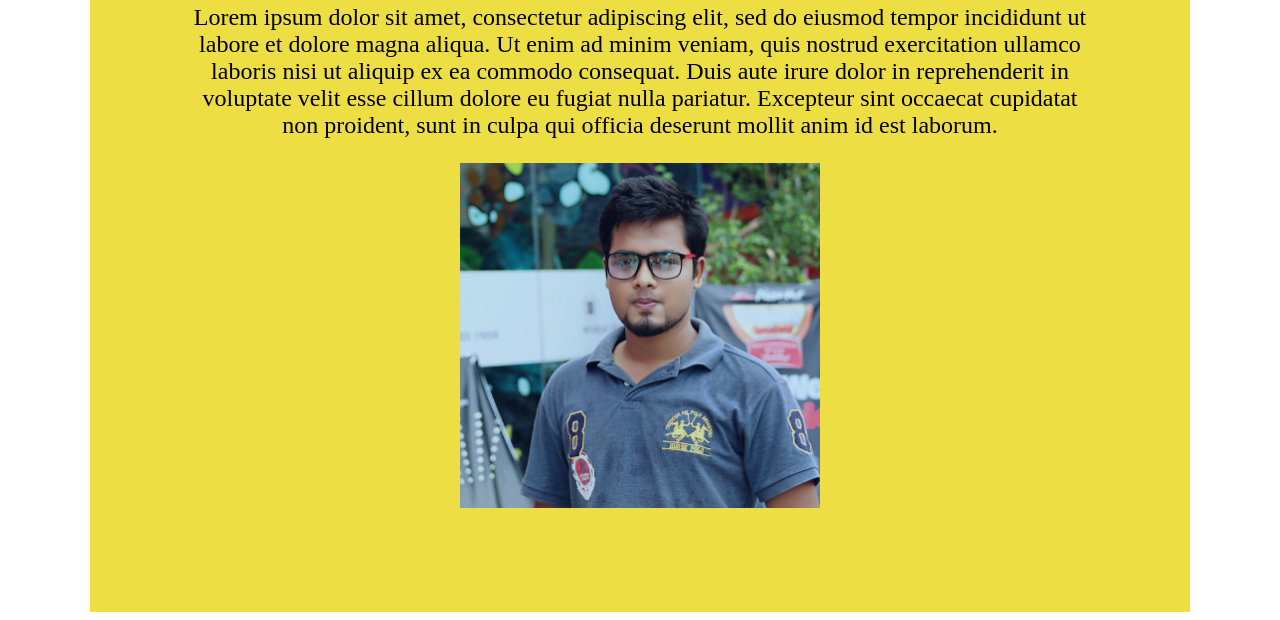
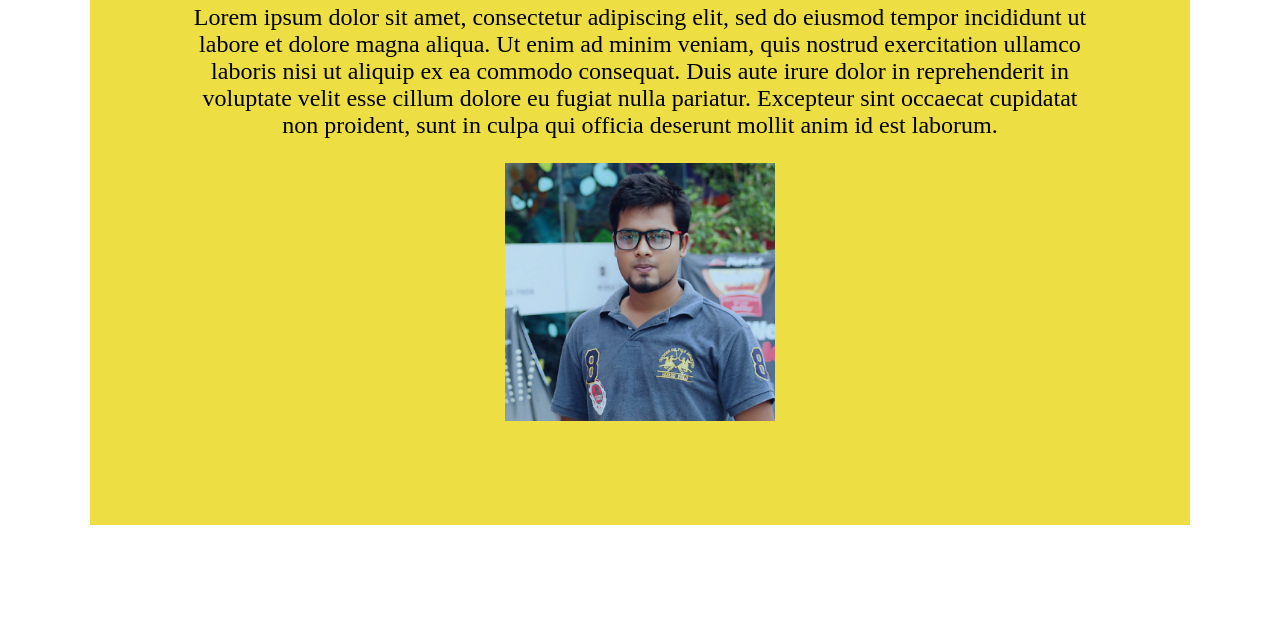
Before and after one commit to mosaddek323/myfirstwebsite, a plain HTML site: page index.html in a window 1280 px wide. Shown: the part 239-859 px from the top of the page. After the commit the page ends 800 px from the top, so only its background shows below. Drawn offline with Linux system fonts and the light colour scheme.

Commit message:
Update index.html

```diff
--- a/index.html
+++ b/index.html
@@ -9,7 +9,7 @@
 		<h1 style="margin:0; font-size: 60px;">Hi, I am Mosaddek Hossain!</h1>
 	    <p style="font-size: 24px;">Lorem ipsum dolor sit amet, consectetur adipiscing elit, sed do eiusmod tempor incididunt ut labore et dolore magna aliqua. Ut enim ad minim veniam, quis nostrud exercitation ullamco laboris nisi ut aliquip ex ea commodo consequat. Duis aute irure dolor in reprehenderit in voluptate velit esse cillum dolore eu fugiat nulla pariatur. Excepteur sint occaecat cupidatat non proident, sunt in culpa qui officia deserunt mollit anim id est laborum.</p>
 
-	    <img src="images/Shovon.jpg" style="width: 40%;">
+	    <img src="images/Shovon.jpg" style="width: 30%;">
 	</div>
 
 </body>
```
